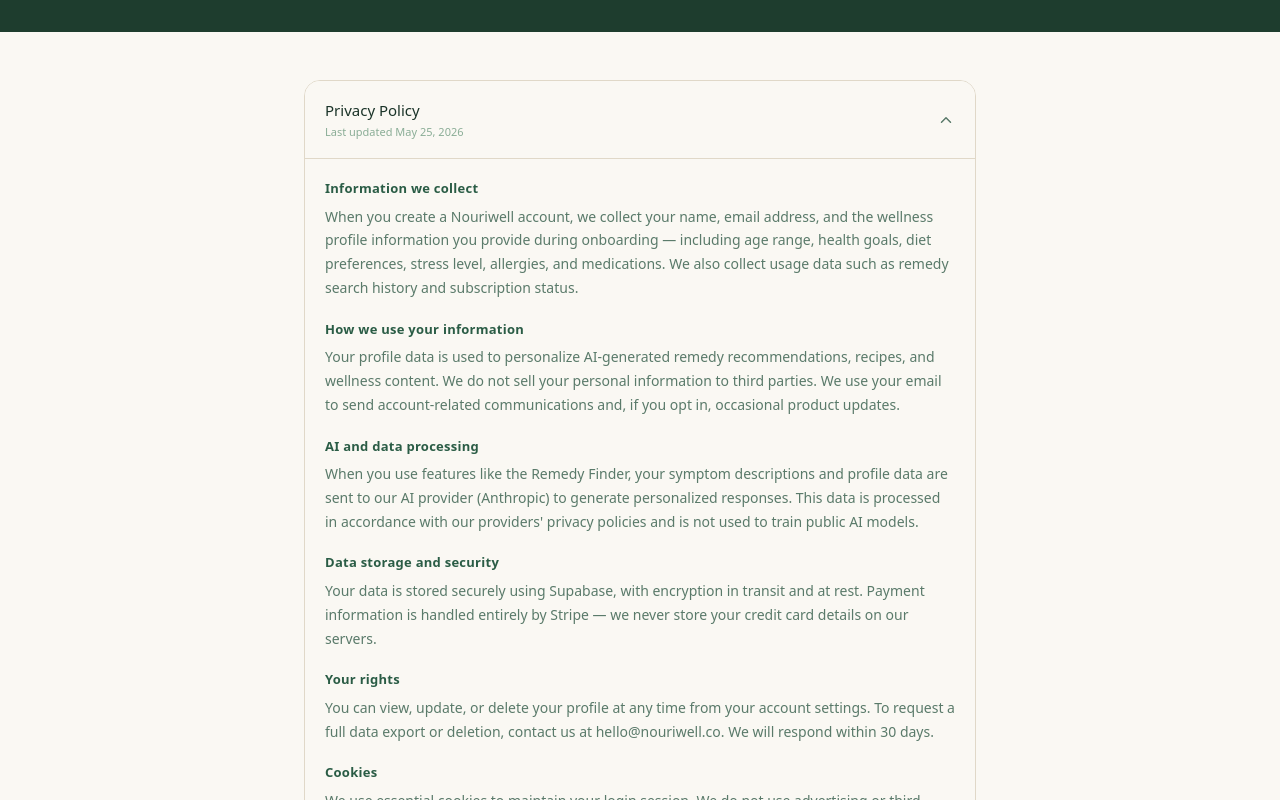
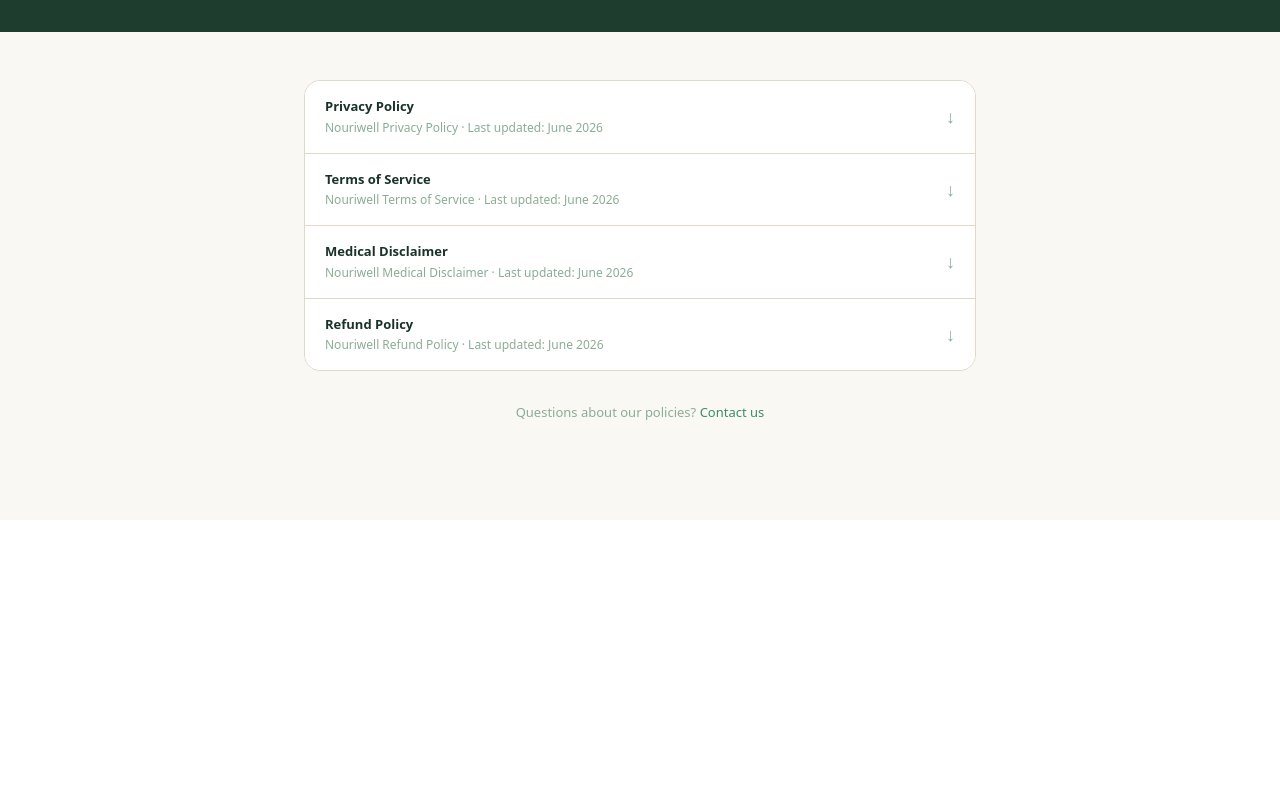
Before and after one commit to kpur99/nouriwell, a Next.js app: page /legal in a window 1280 px wide. Shown: the part 280-1080 px from the top of the page. After the commit the page ends 800 px from the top, so only its background shows below. Built offline with nearby package versions, Linux system fonts and the light colour scheme.

Commit message:
Add legal page with all policies

```diff
--- a/app/legal/page.tsx
+++ b/app/legal/page.tsx
@@ -2,70 +2,251 @@
 import { useState } from 'react'
 import Link from 'next/link'
 
+function LegalBlock({ heading, children }: { heading: string; children: React.ReactNode }) {
+  return (
+    <div style={{ marginBottom: 20 }}>
+      <h3 style={{ fontSize: 13, fontWeight: 600, color: '#2a5c45', marginBottom: 8, letterSpacing: '0.02em' }}>{heading}</h3>
+      <div style={{ fontSize: 14, color: '#5a7a6a', lineHeight: 1.7 }}>{children}</div>
+    </div>
+  )
+}
+
+function LegalList({ items }: { items: string[] }) {
+  return (
+    <ul style={{ margin: '8px 0 0', paddingLeft: 20 }}>
+      {items.map(item => (
+        <li key={item} style={{ marginBottom: 6 }}>{item}</li>
+      ))}
+    </ul>
+  )
+}
+
+function PrivacyContent() {
+  return (
+    <>
+      <LegalBlock heading="1. Who We Are">
+        Nouriwell (&quot;we,&quot; &quot;us,&quot; or &quot;our&quot;) is a holistic wellness platform operated as a sole proprietorship. You can contact us at hello@nouriwell.co.
+      </LegalBlock>
+      <LegalBlock heading="2. What Information We Collect">
+        We collect information you provide directly:
+        <LegalList items={[
+          'Name and email address when you create an account',
+          'Wellness profile data including age range, health goals, dietary preferences, stress level, allergies, and current medications',
+          'Symptoms and health concerns you enter when using the remedy finder',
+          'Payment information (processed securely by Stripe — we never store your card details)',
+        ]} />
+        We automatically collect:
+        <LegalList items={[
+          'Usage data such as features accessed and search history',
+          'Device and browser information',
+        ]} />
+      </LegalBlock>
+      <LegalBlock heading="3. How We Use Your Information">
+        We use your information to:
+        <LegalList items={[
+          'Provide personalized holistic remedy recommendations',
+          'Operate and improve the Nouriwell platform',
+          'Process your subscription payments',
+          'Send you account-related emails',
+          'Respond to your support requests',
+        ]} />
+      </LegalBlock>
+      <LegalBlock heading="4. Health Information">
+        You may choose to share sensitive health information including symptoms, medications, and allergies. This information is used solely to personalize your experience on Nouriwell. We do not sell, share, or disclose your health information to third parties except as described in this policy.
+      </LegalBlock>
+      <LegalBlock heading="5. Who We Share Your Information With">
+        We share your data only with:
+        <LegalList items={[
+          'Supabase — our database provider (data storage)',
+          'Stripe — our payment processor (billing only)',
+          'Anthropic — AI provider that powers remedy recommendations (your symptom queries are processed to generate responses)',
+          'Resend — email delivery service',
+        ]} />
+        We do not sell your personal information to anyone, ever.
+      </LegalBlock>
+      <LegalBlock heading="6. Data Retention">
+        We retain your data for as long as your account is active. You can delete your account at any time from your profile page, which permanently deletes all your data.
+      </LegalBlock>
+      <LegalBlock heading="7. Your Rights">
+        You have the right to:
+        <LegalList items={[
+          'Access the data we hold about you',
+          'Correct inaccurate data',
+          'Delete your account and all associated data',
+          'Export your data by contacting us',
+        ]} />
+      </LegalBlock>
+      <LegalBlock heading="8. Children's Privacy">
+        Nouriwell is not intended for children under 13. We do not knowingly collect data from children under 13.
+      </LegalBlock>
+      <LegalBlock heading="9. Changes to This Policy">
+        We may update this policy from time to time. We&apos;ll notify you of significant changes by email.
+      </LegalBlock>
+      <LegalBlock heading="10. Contact Us">
+        Questions about this privacy policy? Email us at hello@nouriwell.co
+      </LegalBlock>
+    </>
+  )
+}
+
+function TermsContent() {
+  return (
+    <>
+      <LegalBlock heading="1. Acceptance of Terms">
+        By creating an account or using Nouriwell, you agree to these Terms of Service. If you do not agree, please do not use our service.
+      </LegalBlock>
+      <LegalBlock heading="2. Description of Service">
+        Nouriwell is an AI-powered holistic wellness platform that provides general wellness information, remedy suggestions, and health resources. Nouriwell is NOT a medical provider, healthcare service, or pharmacy.
+      </LegalBlock>
+      <LegalBlock heading="3. Medical Disclaimer">
+        <p style={{ fontWeight: 600, color: '#1a3328', margin: '0 0 8px' }}>
+          THE INFORMATION PROVIDED BY NOURIWELL IS FOR GENERAL WELLNESS AND INFORMATIONAL PURPOSES ONLY. IT IS NOT INTENDED TO BE A SUBSTITUTE FOR PROFESSIONAL MEDICAL ADVICE, DIAGNOSIS, OR TREATMENT. ALWAYS SEEK THE ADVICE OF YOUR PHYSICIAN OR OTHER QUALIFIED HEALTH PROVIDER WITH ANY QUESTIONS YOU MAY HAVE REGARDING A MEDICAL CONDITION. NEVER DISREGARD PROFESSIONAL MEDICAL ADVICE OR DELAY SEEKING IT BECAUSE OF SOMETHING YOU HAVE READ OR RECEIVED FROM NOURIWELL.
+        </p>
+      </LegalBlock>
+      <LegalBlock heading="4. Subscription and Billing">
+        <LegalList items={[
+          'The free Seed plan includes 3 remedy searches per month',
+          'The Root Pro plan is $12/month and includes unlimited searches and all Pro features',
+          'Subscriptions automatically renew monthly until cancelled',
+          'You may cancel at any time — your Pro access continues until the end of your current billing period',
+          'We do not offer refunds for partial months',
+        ]} />
+      </LegalBlock>
+      <LegalBlock heading="5. Account Responsibilities">
+        You are responsible for:
+        <LegalList items={[
+          'Maintaining the security of your account password',
+          'All activity that occurs under your account',
+          'Providing accurate information',
+        ]} />
+      </LegalBlock>
+      <LegalBlock heading="6. Prohibited Uses">
+        You may not:
+        <LegalList items={[
+          'Use Nouriwell for any unlawful purpose',
+          'Attempt to gain unauthorized access to any part of the service',
+          'Share your account with others',
+          'Use the service to harm yourself or others',
+        ]} />
+      </LegalBlock>
+      <LegalBlock heading="7. Intellectual Property">
+        All content, features, and functionality of Nouriwell are owned by Nouriwell and protected by copyright law. You may not copy, modify, or distribute any part of our service without written permission.
+      </LegalBlock>
+      <LegalBlock heading="8. Limitation of Liability">
+        <p style={{ fontWeight: 600, color: '#1a3328', margin: 0 }}>
+          TO THE MAXIMUM EXTENT PERMITTED BY LAW, NOURIWELL SHALL NOT BE LIABLE FOR ANY INDIRECT, INCIDENTAL, SPECIAL, OR CONSEQUENTIAL DAMAGES ARISING FROM YOUR USE OF THE SERVICE. OUR TOTAL LIABILITY SHALL NOT EXCEED THE AMOUNT YOU PAID US IN THE PAST 12 MONTHS.
+        </p>
+      </LegalBlock>
+      <LegalBlock heading="9. Indemnification">
+        You agree to indemnify and hold Nouriwell harmless from any claims, damages, or expenses arising from your use of the service or violation of these terms.
+      </LegalBlock>
+      <LegalBlock heading="10. Termination">
+        We reserve the right to terminate or suspend your account at any time for violation of these terms.
+      </LegalBlock>
+      <LegalBlock heading="11. Governing Law">
+        These terms are governed by the laws of the State of Tennessee.
+      </LegalBlock>
+      <LegalBlock heading="12. Changes to Terms">
+        We may update these terms at any time. Continued use of Nouriwell after changes constitutes acceptance of the new terms.
+      </LegalBlock>
+      <LegalBlock heading="13. Contact">
+        Questions? Email us at hello@nouriwell.co
+      </LegalBlock>
+    </>
+  )
+}
+
+function MedicalContent() {
+  return (
+    <>
+      <p style={{ fontSize: 14, color: '#5a7a6a', lineHeight: 1.7, margin: '0 0 20px' }}>
+        The content provided by Nouriwell, including but not limited to remedy suggestions, supplement recommendations, herbal guidance, and wellness information, is intended for general informational purposes only.
+      </p>
+      <LegalBlock heading="Nouriwell is not:">
+        <LegalList items={[
+          'A licensed medical provider',
+          'A substitute for professional medical advice',
+          'A diagnostic tool',
+          'A treatment service',
+        ]} />
+      </LegalBlock>
+      <LegalBlock heading="Always consult a qualified healthcare provider before:">
+        <LegalList items={[
+          'Starting any new supplement, herb, or essential oil regimen',
+          'Making changes to existing medications or treatments',
+          'Using any remedy if you are pregnant, nursing, or trying to conceive',
+          'Treating any medical condition or symptom',
+          'Giving supplements to children',
+        ]} />
+      </LegalBlock>
+      <LegalBlock heading="Do not use Nouriwell to:">
+        <LegalList items={[
+          'Diagnose or treat any medical condition',
+          'Replace prescribed medications without consulting your doctor',
+          'Address emergency medical situations (call 911 for emergencies)',
+        ]} />
+      </LegalBlock>
+      <p style={{ fontSize: 14, color: '#5a7a6a', lineHeight: 1.7, margin: '0 0 20px' }}>
+        Individual responses to herbs, supplements, and essential oils vary. What works for one person may not work for another and may cause adverse reactions in some individuals. Always start with the lowest recommended dose and monitor your response.
+      </p>
+      <p style={{ fontSize: 14, color: '#5a7a6a', lineHeight: 1.7, margin: 0 }}>
+        The AI-generated recommendations on Nouriwell are based on general wellness research and your self-reported profile. They do not account for your complete medical history and should not be treated as personalized medical advice.
+      </p>
+    </>
+  )
+}
+
+function RefundContent() {
+  return (
+    <>
+      <LegalBlock heading="Subscriptions">
+        Nouriwell Root Pro is billed monthly at $12/month.
+        <LegalList items={[
+          'You may cancel your subscription at any time from your profile page',
+          'Upon cancellation, you retain Pro access until the end of your current billing period',
+          'We do not offer prorated refunds for unused portions of a billing period',
+        ]} />
+      </LegalBlock>
+      <LegalBlock heading="Exceptions">
+        We will issue a full refund in the following cases:
+        <LegalList items={[
+          'You were charged after cancelling due to a technical error on our part',
+          'You were charged twice for the same billing period',
+          'You contact us within 48 hours of your first charge and have not used any Pro features',
+        ]} />
+        To request a refund under these exceptions, email hello@nouriwell.co with your account email and reason for the request.
+      </LegalBlock>
+      <LegalBlock heading="Free Plan">
+        The free Seed plan does not involve any charges and therefore no refund policy applies.
+      </LegalBlock>
+    </>
+  )
+}
+
 const SECTIONS = [
-  {
-    id: 'privacy',
-    title: 'Privacy Policy',
-    lastUpdated: 'May 25, 2026',
-    content: [
-      { heading: 'Information we collect', body: 'When you create a Nouriwell account, we collect your name, email address, and the wellness profile information you provide during onboarding — including age range, health goals, diet preferences, stress level, allergies, and medications. We also collect usage data such as remedy search history and subscription status.' },
-      { heading: 'How we use your information', body: 'Your profile data is used to personalize AI-generated remedy recommendations, recipes, and wellness content. We do not sell your personal information to third parties. We use your email to send account-related communications and, if you opt in, occasional product updates.' },
-      { heading: 'AI and data processing', body: 'When you use features like the Remedy Finder, your symptom descriptions and profile data are sent to our AI provider (Anthropic) to generate personalized responses. This data is processed in accordance with our providers\' privacy policies and is not used to train public AI models.' },
-      { heading: 'Data storage and security', body: 'Your data is stored securely using Supabase, with encryption in transit and at rest. Payment information is handled entirely by Stripe — we never store your credit card details on our servers.' },
-      { heading: 'Your rights', body: 'You can view, update, or delete your profile at any time from your account settings. To request a full data export or deletion, contact us at hello@nouriwell.co. We will respond within 30 days.' },
-      { heading: 'Cookies', body: 'We use essential cookies to maintain your login session. We do not use advertising or third-party tracking cookies.' },
-      { heading: 'Changes to this policy', body: 'We may update this Privacy Policy from time to time. We will notify you of significant changes via email or an in-app notice.' },
-    ],
-  },
-  {
-    id: 'terms',
-    title: 'Terms of Service',
-    lastUpdated: 'May 25, 2026',
-    content: [
-      { heading: 'Acceptance of terms', body: 'By creating an account or using Nouriwell, you agree to these Terms of Service. If you do not agree, please do not use the service.' },
-      { heading: 'Description of service', body: 'Nouriwell is a holistic wellness platform that provides AI-powered remedy recommendations, supplement tracking, an encyclopedia of natural health information, and related wellness tools. Some features require a paid Pro subscription.' },
-      { heading: 'Account responsibilities', body: 'You are responsible for maintaining the confidentiality of your account credentials and for all activity under your account. You agree to provide accurate profile information, especially regarding allergies and medications, as this directly affects the safety of recommendations you receive.' },
-      { heading: 'Acceptable use', body: 'You may not use Nouriwell to seek advice for medical emergencies, distribute harmful content, attempt to reverse-engineer our AI systems, or use automated tools to scrape or overload our services.' },
-      { heading: 'Subscriptions and billing', body: 'Pro subscriptions are billed monthly at the rate displayed at checkout. Subscriptions renew automatically unless cancelled. You can manage or cancel your subscription at any time through your account settings or the Stripe customer portal.' },
-      { heading: 'Intellectual property', body: 'All content, design, and technology on Nouriwell is owned by Nouriwell or its licensors. You may not reproduce, distribute, or create derivative works without our written permission.' },
-      { heading: 'Limitation of liability', body: 'Nouriwell is provided "as is" without warranties of any kind. To the fullest extent permitted by law, we are not liable for any indirect, incidental, or consequential damages arising from your use of the service.' },
-      { heading: 'Termination', body: 'We reserve the right to suspend or terminate accounts that violate these terms. You may delete your account at any time from your profile settings.' },
-    ],
-  },
-  {
-    id: 'medical',
-    title: 'Medical Disclaimer',
-    lastUpdated: 'May 25, 2026',
-    content: [
-      { heading: 'Not medical advice', body: 'Nouriwell is a wellness information platform. Nothing on this site — including AI-generated remedy recommendations, encyclopedia entries, recipes, or hormone balancing guides — constitutes medical advice, diagnosis, or treatment.' },
-      { heading: 'Consult a healthcare provider', body: 'Always consult a qualified healthcare provider before starting any new supplement, herb, essential oil, diet change, or wellness practice — especially if you are pregnant, nursing, taking medications, or have a chronic health condition.' },
-      { heading: 'AI-generated content', body: 'Our AI recommendations are generated based on general holistic health knowledge and your profile information. They are not reviewed by medical professionals and may not be appropriate for your specific situation. Use your own judgment and verify information with trusted sources.' },
-      { heading: 'Drug interactions and allergies', body: 'While we ask about allergies and medications in your profile, our system cannot guarantee it will identify every potential interaction. Never rely solely on Nouriwell to screen for drug-herb or drug-supplement interactions.' },
-      { heading: 'Emergencies', body: 'Nouriwell is not designed for medical emergencies. If you are experiencing a medical emergency, call your local emergency number immediately.' },
-      { heading: 'No doctor-patient relationship', body: 'Using Nouriwell does not create a doctor-patient or provider-patient relationship between you and Nouriwell or any of its team members.' },
-    ],
-  },
-  {
-    id: 'refund',
-    title: 'Refund Policy',
-    lastUpdated: 'May 25, 2026',
-    content: [
-      { heading: 'Free plan', body: 'The Seed (free) plan requires no payment and has no refund implications.' },
-      { heading: 'Pro subscription refunds', body: 'Root Pro subscriptions are billed monthly. If you are unsatisfied with your Pro subscription, you may request a refund within 7 days of your initial purchase or most recent renewal. Contact us at hello@nouriwell.co with your account email and reason for the request.' },
-      { heading: 'How to cancel', body: 'You can cancel your Pro subscription at any time from your profile settings by clicking "Manage subscription." Cancellation takes effect at the end of your current billing period — you will retain Pro access until then.' },
-      { heading: 'Partial refunds', body: 'We do not offer prorated refunds for partial months. If you cancel mid-cycle, you keep access until the period ends but will not be charged again.' },
-      { heading: 'Chargebacks', body: 'If you have a billing issue, please contact us before initiating a chargeback with your bank. We are happy to resolve issues directly and promptly.' },
-      { heading: 'Processing time', body: 'Approved refunds are processed within 5–10 business days and will appear on your original payment method.' },
-    ],
-  },
+  { id: 'privacy', title: 'Privacy Policy', subtitle: 'Nouriwell Privacy Policy · Last updated: June 2026', content: <PrivacyContent /> },
+  { id: 'terms', title: 'Terms of Service', subtitle: 'Nouriwell Terms of Service · Last updated: June 2026', content: <TermsContent /> },
+  { id: 'medical', title: 'Medical Disclaimer', subtitle: 'Nouriwell Medical Disclaimer · Last updated: June 2026', content: <MedicalContent /> },
+  { id: 'refund', title: 'Refund Policy', subtitle: 'Nouriwell Refund Policy · Last updated: June 2026', content: <RefundContent /> },
 ]
 
 export default function Legal() {
-  const [openSection, setOpenSection] = useState<string | null>('privacy')
+  const [openSection, setOpenSection] = useState<string | null>(null)
 
-  function toggle(id: string) {
-    setOpenSection(openSection === id ? null : id)
-  }
+  const toggleSection = (s: string) => setOpenSection(openSection === s ? null : s)
+
+  const sectionHeader = (key: string, label: string, value: string) => (
+    <div
+      onClick={() => toggleSection(key)}
+      style={{ display: 'flex', alignItems: 'center', justifyContent: 'space-between', padding: '16px 20px', cursor: 'pointer', background: openSection === key ? '#faf8f3' : '#fff' }}
+    >
+      <div>
+        <div style={{ fontSize: 13, fontWeight: 600, color: '#1a3328' }}>{label}</div>
+        <div style={{ fontSize: 12, color: '#8aad96', marginTop: 2 }}>{value}</div>
+      </div>
+      <div style={{ fontSize: 18, color: '#8aad96', transform: openSection === key ? 'rotate(180deg)' : 'none', transition: 'transform 0.2s' }}>↓</div>
+    </div>
+  )
 
   return (
     <div style={{ fontFamily: 'system-ui, sans-serif', background: '#faf8f3', minHeight: '100vh' }}>
@@ -100,53 +281,16 @@ export default function Legal() {
       {/* Sections */}
       <div style={{ maxWidth: 720, margin: '0 auto', padding: '48px 24px 64px' }}>
         <div style={{ background: '#fff', border: '0.5px solid #e0d8c8', borderRadius: 16, overflow: 'hidden' }}>
-          {SECTIONS.map((section, i) => {
-            const isOpen = openSection === section.id
-            return (
-              <div key={section.id} style={{ borderBottom: i < SECTIONS.length - 1 ? '0.5px solid #e0d8c8' : 'none' }}>
-                <button
-                  onClick={() => toggle(section.id)}
-                  style={{
-                    width: '100%',
-                    display: 'flex',
-                    alignItems: 'center',
-                    justifyContent: 'space-between',
-                    padding: '18px 20px',
-                    background: isOpen ? '#faf8f3' : '#fff',
-                    border: 'none',
-                    cursor: 'pointer',
-                    fontFamily: 'inherit',
-                    textAlign: 'left',
-                  }}
-                >
-                  <div>
-                    <div style={{ fontSize: 15, fontWeight: 500, color: '#1a3328' }}>{section.title}</div>
-                    <div style={{ fontSize: 11, color: '#8aad96', marginTop: 2 }}>Last updated {section.lastUpdated}</div>
-                  </div>
-                  <svg
-                    width="18"
-                    height="18"
-                    viewBox="0 0 24 24"
-                    fill="none"
-                    style={{ flexShrink: 0, transform: isOpen ? 'rotate(180deg)' : 'rotate(0deg)', transition: 'transform 0.2s' }}
-                  >
-                    <path d="M6 9l6 6 6-6" stroke="#5a7a6a" strokeWidth="2" strokeLinecap="round" strokeLinejoin="round"/>
-                  </svg>
-                </button>
-
-                {isOpen && (
-                  <div style={{ padding: '20px 20px 24px', borderTop: '0.5px solid #e0d8c8', background: '#faf8f3' }}>
-                    {section.content.map(block => (
-                      <div key={block.heading} style={{ marginBottom: 20 }}>
-                        <h3 style={{ fontSize: 13, fontWeight: 600, color: '#2a5c45', marginBottom: 6, letterSpacing: '0.02em' }}>{block.heading}</h3>
-                        <p style={{ fontSize: 14, color: '#5a7a6a', lineHeight: 1.7, margin: 0 }}>{block.body}</p>
-                      </div>
-                    ))}
-                  </div>
-                )}
-              </div>
-            )
-          })}
+          {SECTIONS.map((section, i) => (
+            <div key={section.id} style={{ borderBottom: i < SECTIONS.length - 1 ? '0.5px solid #e0d8c8' : 'none' }}>
+              {sectionHeader(section.id, section.title, section.subtitle)}
+              {openSection === section.id && (
+                <div style={{ padding: '16px 20px', borderTop: '0.5px solid #f0ede8', background: '#faf8f3' }}>
+                  {section.content}
+                </div>
+              )}
+            </div>
+          ))}
         </div>
 
         <p style={{ fontSize: 13, color: '#8aad96', textAlign: 'center', marginTop: 32 }}>
```
